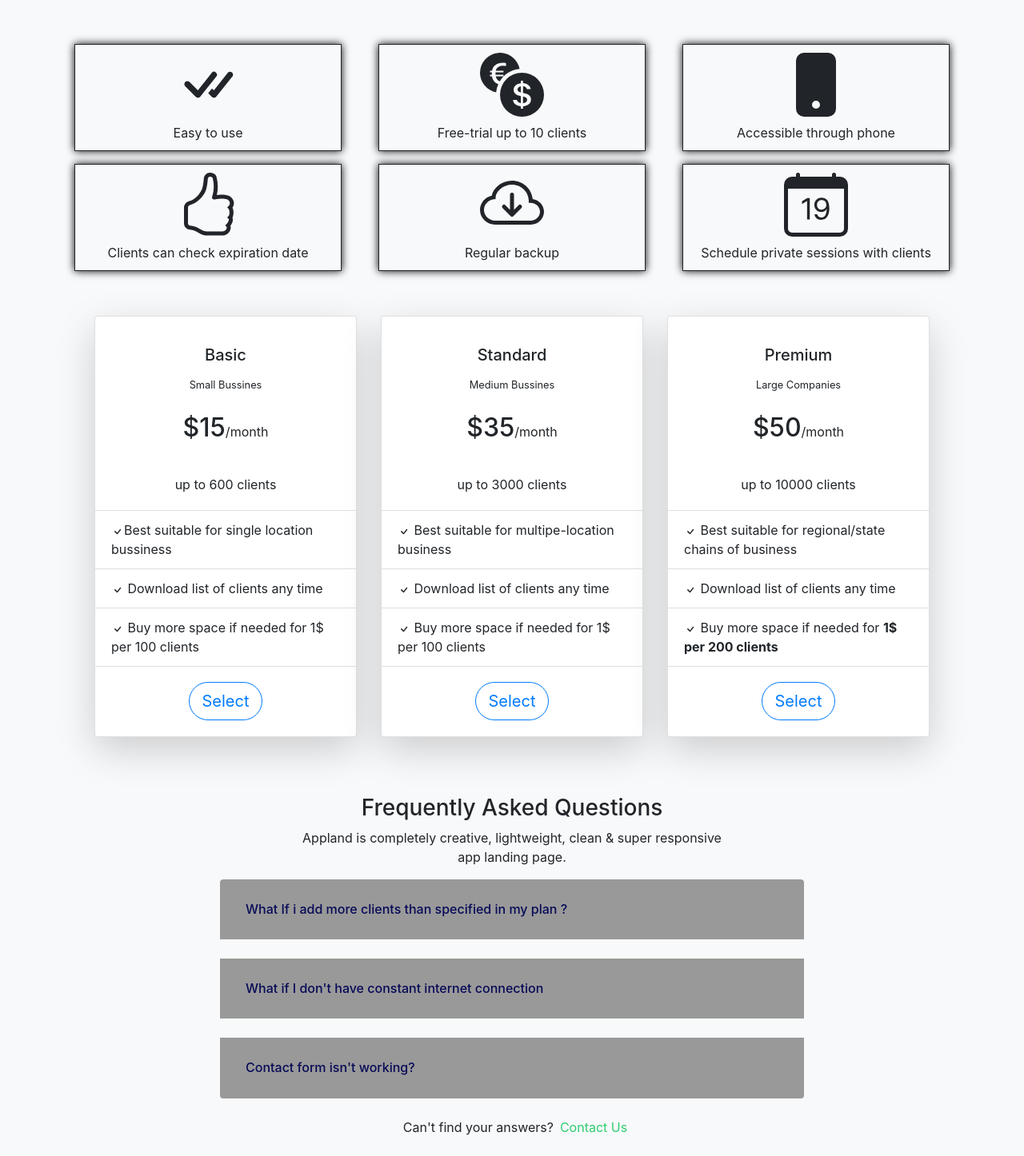
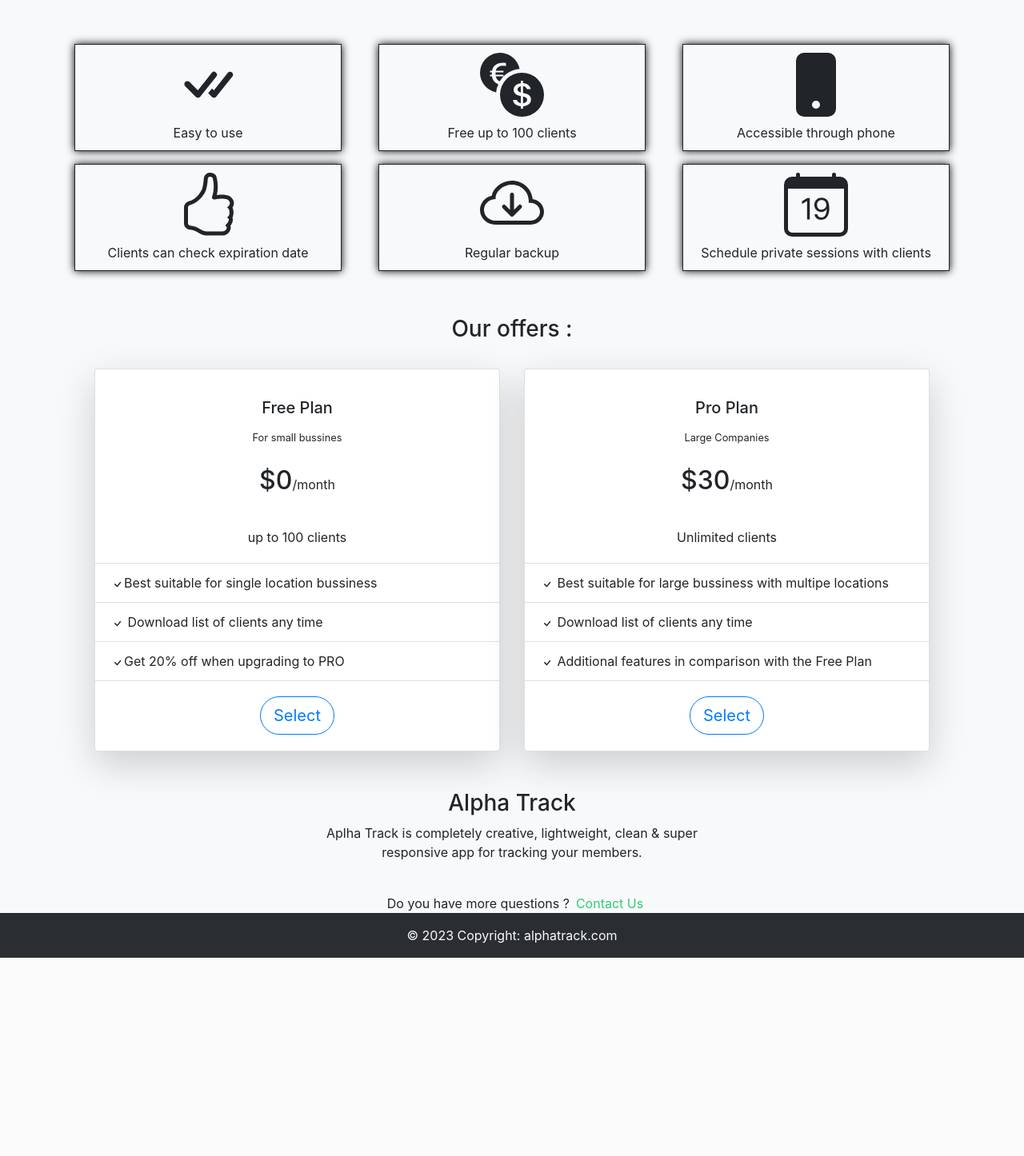
Before and after one commit to kimleta/PHP-Gym-Software, a PHP site: page / in a window 1280 px wide. Shown: the part 801-2247 px from the top of the page at 80% size. After the commit the page ends 1999 px from the top, so only its background shows below. Run offline with PHP 8.4, Linux system fonts and the light colour scheme.

Commit message:
New Database Schema and minor fixes

```diff
--- a/config/loginLogic.php
+++ b/config/loginLogic.php
@@ -21,6 +21,7 @@ error_reporting(0);
             session_start();
             $_SESSION["loggedin"] = true;
             $_SESSION["username"] = $username;
+            $_SESSION['plan'] = $row['plan'];
             header("location: ./dashboard.php");
         }
         else{
--- a/dashboard.php
+++ b/dashboard.php
@@ -7,6 +7,7 @@ if(!isset($_SESSION["loggedin"]) || $_SESSION["loggedin"] !== true){
     header("location: login.php");
     exit;
 }
+
 ?>
 
 
--- a/elements/sidebar.php
+++ b/elements/sidebar.php
@@ -1,3 +1,4 @@
+
 <div id="layoutSidenav">
             <div id="layoutSidenav_nav">
                 <nav class="sb-sidenav accordion sb-sidenav-dark" id="sidenavAccordion">
@@ -20,6 +21,10 @@
                     <div class="sb-sidenav-footer sidebar-bottom">
                         <div class="small">Logged in as:</div>
                         <?php echo $_SESSION["username"]; ?>
+                        <div class="small">Active Plan :</div>
+                        <?php echo $_SESSION['plan']; if($_SESSION['plan'] === 'Free'): ?>
+                            <a href="./">Upgrade</a>
+                        <?php endif ; ?>
                     </div>
                 </nav>
             </div>
--- a/index.php
+++ b/index.php
@@ -71,7 +71,7 @@
                                 </svg>
                             </h2>
                             <div class="w-more">
-                              <span class="w-ctegory">Free-trial up to 10 clients</span>
+                              <span class="w-ctegory">Free up to 100 clients</span>
                             </div>
                           </div>
                         </div>
@@ -156,18 +156,19 @@
         <section id="prices">
           <div class="container-fluid" >
             <div class="container p-5">
+            <h3 class="text-center">Our offers :</h3><br>
               <div class="row">
-                <div class="col-lg-4 col-md-12 mb-4">
+                <div class="col-lg-6 col-md-12 mb-6">
                   <div class="card h-100 shadow-lg">
                     <div class="card-body">
                       <div class="text-center p-3">
-                        <h5 class="card-title">Basic</h5>
-                        <small>Small Bussines</small>
+                        <h5 class="card-title">Free Plan</h5>
+                        <small>For small bussines</small>
                         <br><br>
-                        <span class="h2">$15</span>/month
+                        <span class="h2">$0</span>/month
                         <br><br>
                       </div>
-                      <p class="card-text" style="text-align:center;">up to 600 clients</p>
+                      <p class="card-text" style="text-align:center;">up to 100 clients</p>
                     </div>
                     <ul class="list-group list-group-flush">
                       <li class="list-group-item"><svg xmlns="http://www.w3.org/2000/svg" width="16" height="16" fill="currentColor" class="bi bi-check" viewBox="0 0 16 16">
@@ -178,62 +179,35 @@
                       </svg> Download list of clients any time</li>
                       <li class="list-group-item"><svg xmlns="http://www.w3.org/2000/svg" width="16" height="16" fill="currentColor" class="bi bi-check" viewBox="0 0 16 16">
                         <path d="M10.97 4.97a.75.75 0 0 1 1.07 1.05l-3.99 4.99a.75.75 0 0 1-1.08.02L4.324 8.384a.75.75 0 1 1 1.06-1.06l2.094 2.093 3.473-4.425a.267.267 0 0 1 .02-.022z"/>
-                      </svg> Buy more space if needed for 1$ per 100 clients</li>
+                      </svg>Get 20% off when upgrading to PRO</li>
                     </ul>
                     <div class="card-body text-center">
                       <button class="btn btn-outline-primary btn-lg" style="border-radius:30px">Select</button>
                     </div>
                   </div>
                 </div>
-                <div class="col-lg-4 col-md-12 mb-4">
+
+                <div class="col-lg-6 col-md-12 mb-6">
                   <div class="card h-100 shadow-lg">
                     <div class="card-body">
                       <div class="text-center p-3">
-                        <h5 class="card-title">Standard</h5>
-                        <small>Medium Bussines</small>
+                        <h5 class="card-title">Pro Plan</h5>
+                        <small>Large Companies</small>
                         <br><br>
-                        <span class="h2">$35</span>/month
-                        <br><br>
-                      </div>
-                      <p class="card-text" style="text-align:center;">up to 3000 clients</p>
+                        <span class="h2">$30</span>/month
+                      </div><br>
+                      <p class="card-text" style="text-align:center;">Unlimited clients</p>
                     </div>
                     <ul class="list-group list-group-flush">
                       <li class="list-group-item"><svg xmlns="http://www.w3.org/2000/svg" width="16" height="16" fill="currentColor" class="bi bi-check" viewBox="0 0 16 16">
                         <path d="M10.97 4.97a.75.75 0 0 1 1.07 1.05l-3.99 4.99a.75.75 0 0 1-1.08.02L4.324 8.384a.75.75 0 1 1 1.06-1.06l2.094 2.093 3.473-4.425a.267.267 0 0 1 .02-.022z"/>
-                      </svg> Best suitable for multipe-location business</li>
+                      </svg> Best suitable for large bussiness with multipe locations</li>
                       <li class="list-group-item"><svg xmlns="http://www.w3.org/2000/svg" width="16" height="16" fill="currentColor" class="bi bi-check" viewBox="0 0 16 16">
                         <path d="M10.97 4.97a.75.75 0 0 1 1.07 1.05l-3.99 4.99a.75.75 0 0 1-1.08.02L4.324 8.384a.75.75 0 1 1 1.06-1.06l2.094 2.093 3.473-4.425a.267.267 0 0 1 .02-.022z"/>
                       </svg> Download list of clients any time</li>
                       <li class="list-group-item"><svg xmlns="http://www.w3.org/2000/svg" width="16" height="16" fill="currentColor" class="bi bi-check" viewBox="0 0 16 16">
                         <path d="M10.97 4.97a.75.75 0 0 1 1.07 1.05l-3.99 4.99a.75.75 0 0 1-1.08.02L4.324 8.384a.75.75 0 1 1 1.06-1.06l2.094 2.093 3.473-4.425a.267.267 0 0 1 .02-.022z"/>
-                      </svg> Buy more space if needed for 1$ per 100 clients</li>
-                    </ul>
-                    <div class="card-body text-center">
-                      <button class="btn btn-outline-primary btn-lg" style="border-radius:30px">Select</button>
-                    </div>
-                  </div>
-                </div>
-                <div class="col-lg-4 col-md-12 mb-4">
-                  <div class="card h-100 shadow-lg">
-                    <div class="card-body">
-                      <div class="text-center p-3">
-                        <h5 class="card-title">Premium</h5>
-                        <small>Large Companies</small>
-                        <br><br>
-                        <span class="h2">$50</span>/month
-                      </div><br>
-                      <p class="card-text" style="text-align:center;">up to 10000 clients</p>
-                    </div>
-                    <ul class="list-group list-group-flush">
-                      <li class="list-group-item"><svg xmlns="http://www.w3.org/2000/svg" width="16" height="16" fill="currentColor" class="bi bi-check" viewBox="0 0 16 16">
-                        <path d="M10.97 4.97a.75.75 0 0 1 1.07 1.05l-3.99 4.99a.75.75 0 0 1-1.08.02L4.324 8.384a.75.75 0 1 1 1.06-1.06l2.094 2.093 3.473-4.425a.267.267 0 0 1 .02-.022z"/>
-                      </svg> Best suitable for regional/state chains of business</li>
-                      <li class="list-group-item"><svg xmlns="http://www.w3.org/2000/svg" width="16" height="16" fill="currentColor" class="bi bi-check" viewBox="0 0 16 16">
-                        <path d="M10.97 4.97a.75.75 0 0 1 1.07 1.05l-3.99 4.99a.75.75 0 0 1-1.08.02L4.324 8.384a.75.75 0 1 1 1.06-1.06l2.094 2.093 3.473-4.425a.267.267 0 0 1 .02-.022z"/>
-                      </svg> Download list of clients any time</li>
-                      <li class="list-group-item"><svg xmlns="http://www.w3.org/2000/svg" width="16" height="16" fill="currentColor" class="bi bi-check" viewBox="0 0 16 16">
-                        <path d="M10.97 4.97a.75.75 0 0 1 1.07 1.05l-3.99 4.99a.75.75 0 0 1-1.08.02L4.324 8.384a.75.75 0 1 1 1.06-1.06l2.094 2.093 3.473-4.425a.267.267 0 0 1 .02-.022z"/>
-                      </svg> Buy more space if needed for <b>1$ per 200 clients</b></li>
+                      </svg> Additional features in comparison with the Free Plan</li>
                     </ul>
                     <div class="card-body text-center">
                       <button class="btn btn-outline-primary btn-lg" style="border-radius:30px">Select</button>
@@ -250,54 +224,18 @@
                     <div class="col-12 col-sm-8 col-lg-6">
                         <!-- Section Heading-->
                         <div class="section_heading text-center wow fadeInUp" data-wow-delay="0.2s" style="visibility: visible; animation-delay: 0.2s; animation-name: fadeInUp;">
-                            <h3><span>Frequently </span> Asked Questions</h3>
-                            <p>Appland is completely creative, lightweight, clean &amp; super responsive app landing page.</p>
+                            <h3><span>Alpha Track</h3>
+                            <p>Aplha Track is completely creative, lightweight, clean &amp; super responsive app for tracking your members.</p>
                             <div class="line"></div>
                         </div>
                     </div>
                 </div>
                 <div class="row justify-content-center">
                     <!-- FAQ Area-->
-                    <div class="col-12 col-sm-10 col-lg-8 ">
-                        <div class="accordion faq-accordian" id="faqAccordion">
-                            <div class="card border-0 wow fadeInUp" data-wow-delay="0.2s" style="visibility: visible; animation-delay: 0.2s; animation-name: fadeInUp;">
-                                <div class="card-header" id="headingOne">
-                                    <h6 class="mb-0 collapsed" data-toggle="collapse" data-target="#collapseOne" aria-expanded="true" aria-controls="collapseOne">What If i add more clients than specified in my plan ?<span class="lni-chevron-up"></span></h6>
-                                </div>
-                                <div class="collapse" id="collapseOne" aria-labelledby="headingOne" data-parent="#faqAccordion">
-                                    <div class="card-body">
-                                        <p>If you add more clients than its specified, we will automaticly add more slots and we will bill you next month</p>
-                                        <br>
-                                        <p>If you remove some inactive clients from database, you can request lowering number of slots down to plan limit</p>
-                                    </div>
-                                </div>
-                            </div>
-                            <div class="card border-0 wow fadeInUp" data-wow-delay="0.3s" style="visibility: visible; animation-delay: 0.3s; animation-name: fadeInUp;">
-                                <div class="card-header" id="headingTwo">
-                                    <h6 class="mb-0 collapsed" data-toggle="collapse" data-target="#collapseTwo" aria-expanded="true" aria-controls="collapseTwo">What if I don't have constant internet connection<span class="lni-chevron-up"></span></h6>
-                                </div>
-                                <div class="collapse" id="collapseTwo" aria-labelledby="headingTwo" data-parent="#faqAccordion">
-                                    <div class="card-body">
-                                        <p>No problem ! We have offline application which will perfectly work on all sort of PC/Laptops</p>
-                                        <br><p>Acording to your subscription, we will send you every month another serial key which you will need to apply into program (PC only). Using this offline method , you cannot access your database throught mobile devices </p>
-                                    </div>
-                                </div>
-                            </div>
-                            <div class="card border-0 wow fadeInUp" data-wow-delay="0.4s" style="visibility: visible; animation-delay: 0.4s; animation-name: fadeInUp;">
-                                <div class="card-header" id="headingThree">
-                                    <h6 class="mb-0 collapsed" data-toggle="collapse" data-target="#collapseThree" aria-expanded="true" aria-controls="collapseThree">Contact form isn't working?<span class="lni-chevron-up"></span></h6>
-                                </div>
-                                <div class="collapse" id="collapseThree" aria-labelledby="headingThree" data-parent="#faqAccordion">
-                                    <div class="card-body">
-                                        <p>Call us on number or send us email directly</p>
-                                    </div>
-                                </div>
-                            </div>
-                        </div>
                         <!-- Support Button-->
                         <div class="support-button text-center d-flex align-items-center justify-content-center mt-4 wow fadeInUp" data-wow-delay="0.5s" style="visibility: visible; animation-delay: 0.5s; animation-name: fadeInUp;">
                             <i class="lni-emoji-sad"></i>
-                            <p class="mb-0 px-2">Can't find your answers?</p>
+                            <p class="mb-0 px-2">Do you have more questions ?</p>
                             <a href="mailto:contact@alphatrack.com"> Contact us</a>
                         </div>
                         <br>
@@ -312,4 +250,12 @@
     <script src="https://cdn.jsdelivr.net/npm/popper.js@1.14.7/dist/umd/popper.min.js" integrity="sha384-UO2eT0CpHqdSJQ6hJty5KVphtPhzWj9WO1clHTMGa3JDZwrnQq4sF86dIHNDz0W1" crossorigin="anonymous"></script>
     <script src="https://cdn.jsdelivr.net/npm/bootstrap@4.3.1/dist/js/bootstrap.min.js" integrity="sha384-JjSmVgyd0p3pXB1rRibZUAYoIIy6OrQ6VrjIEaFf/nJGzIxFDsf4x0xIM+B07jRM" crossorigin="anonymous"></script>
   </body>
+  <footer class="bg-dark text-center text-light text-lg-start">
+  <!-- Copyright -->
+  <div class="text-center p-3" style="background-color: rgba(0, 0, 0, 0.2);">
+    © 2023 Copyright:
+    <a class="text-light" href="https://alphatrack.com/">alphatrack.com</a>
+  </div>
+  <!-- Copyright -->
+</footer>
 </html>
```
Also changed, not shown: Baza/baza.jpg, Baza/baza.png, 2 other files.
